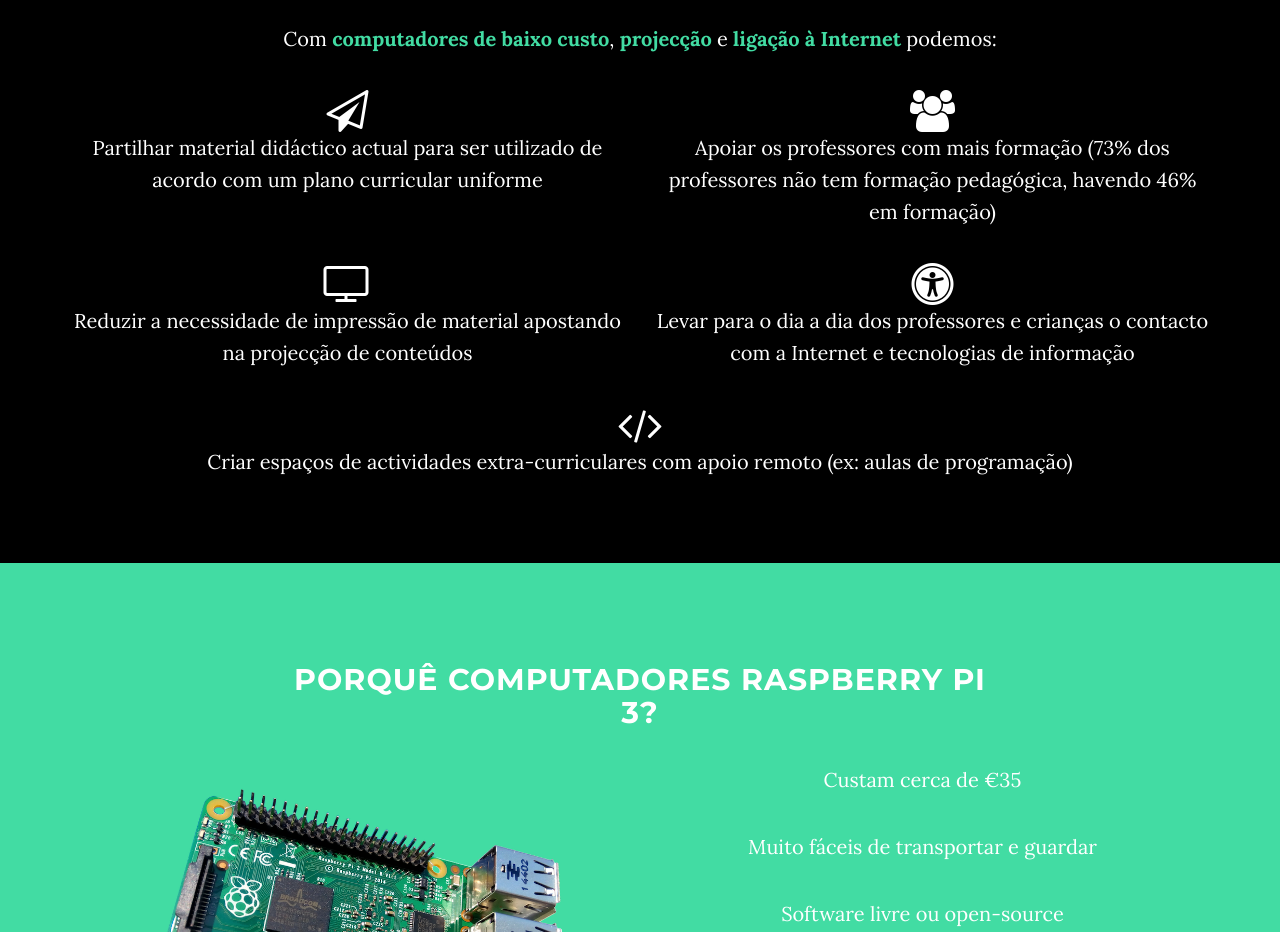
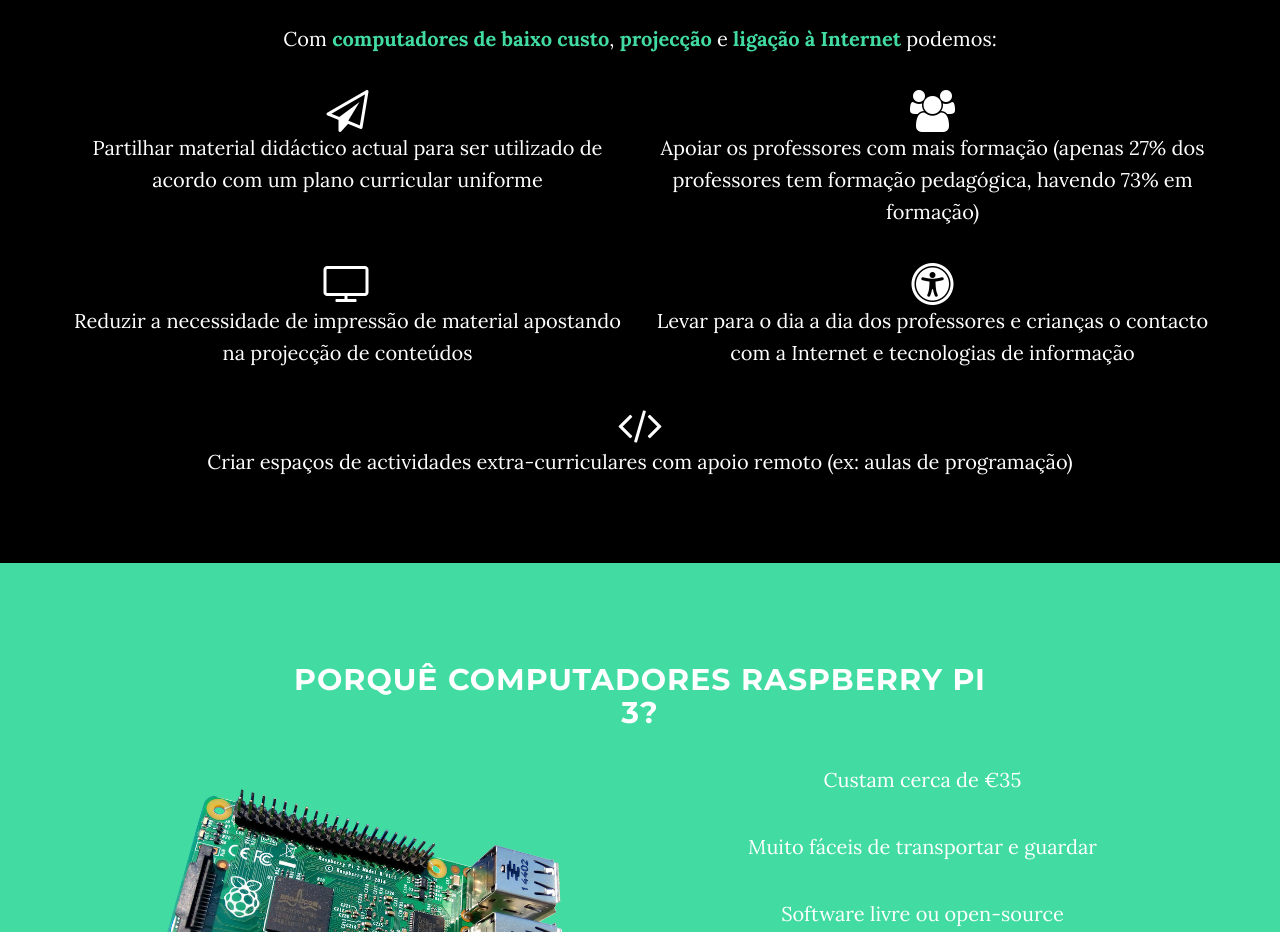
Before and after one commit to mundubila/mundubila.github.io, a plain HTML site: page index.html in a window 1280 px wide. Shown: the part 4120-5052 px from the top of the page. Drawn offline with nearby package versions, Linux system fonts and the light colour scheme; some packages are replaced by stand-ins of ours.

Commit message:
School info updated

```diff
--- a/index.html
+++ b/index.html
@@ -218,7 +218,7 @@
             </div>
             <div class="col-md-6" data-aos="fade-up">
                 <i class="fa fa-group fa-3x" aria-hidden="true"></i>
-                <p>Apoiar os professores com mais formação (73% dos professores não tem formação pedagógica, havendo 46% em formação)</p>
+                <p>Apoiar os professores com mais formação (apenas 27% dos professores tem formação pedagógica, havendo 73% em formação)</p>
             </div>
             <div class="col-md-6" data-aos="fade-up">
                 <i class="fa fa-tv fa-3x" aria-hidden="true"></i>
```
Also changed, not shown: en.html (+1 -1 lines).
